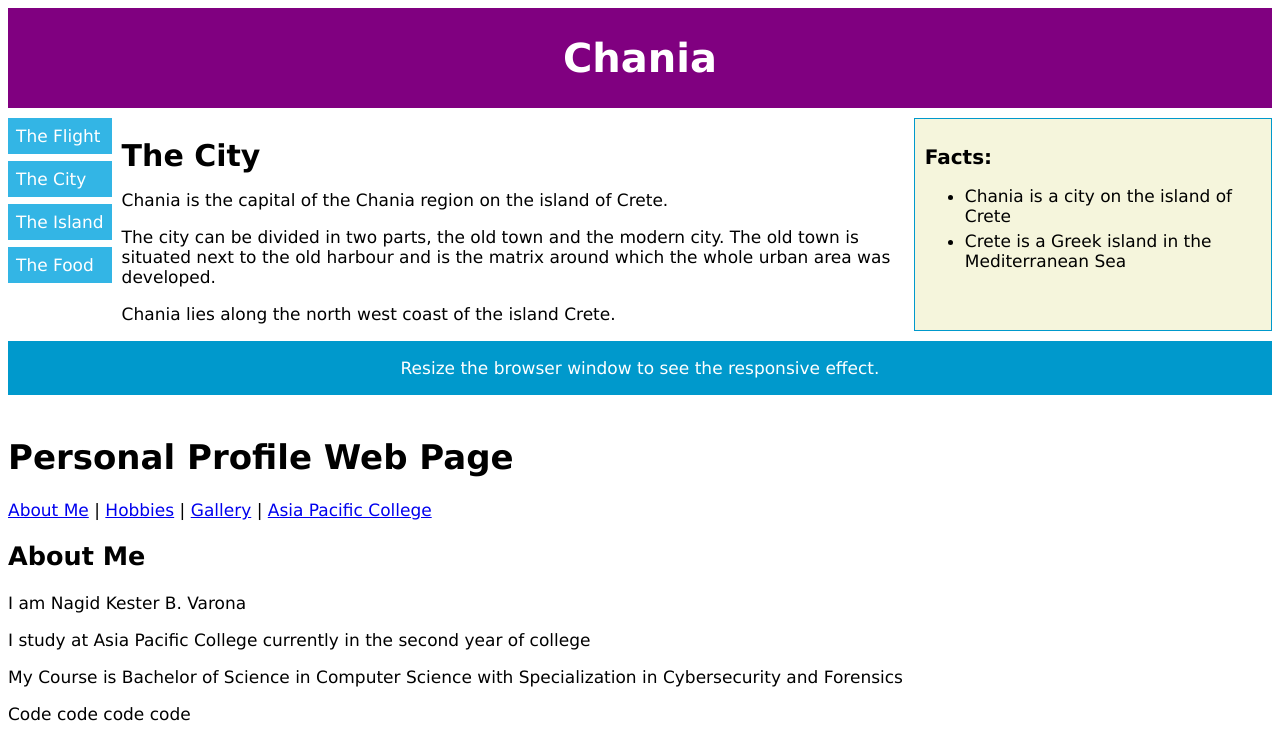
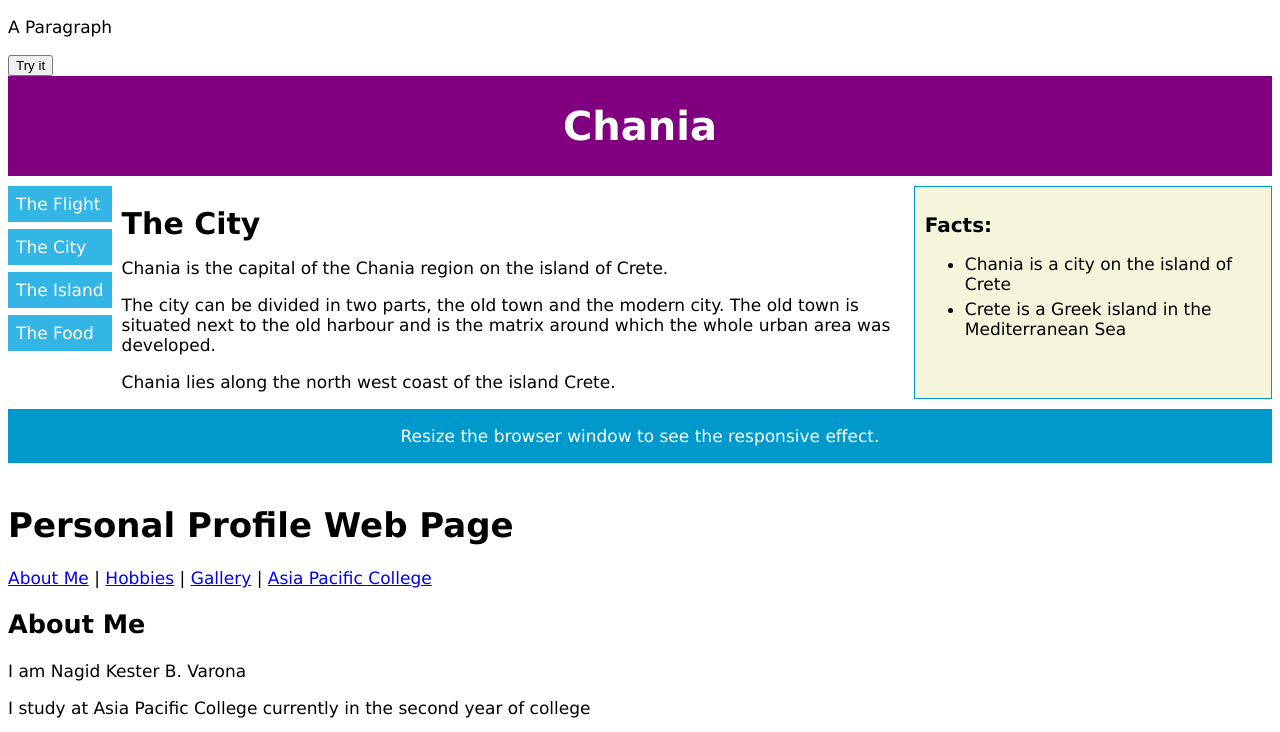
Before and after one commit to kistarla07/WEBPROG-CF251-HTML-Lessons, a plain HTML site: page introduction/index.html in a window 1280 px wide. Shown: the top 732 px of the page. Drawn offline with Linux system fonts and the light colour scheme.

Commit message:
called javascript function

```diff
--- a/introduction/index.html
+++ b/introduction/index.html
@@ -8,6 +8,8 @@
 <body>
 
 <script src="js/myscript.js"></script>
+<p id="demo">A Paragraph</p>
+<button type="button" onclick="myFunction()">Try it</button>
 
 <div class="grid-container">
 
```
